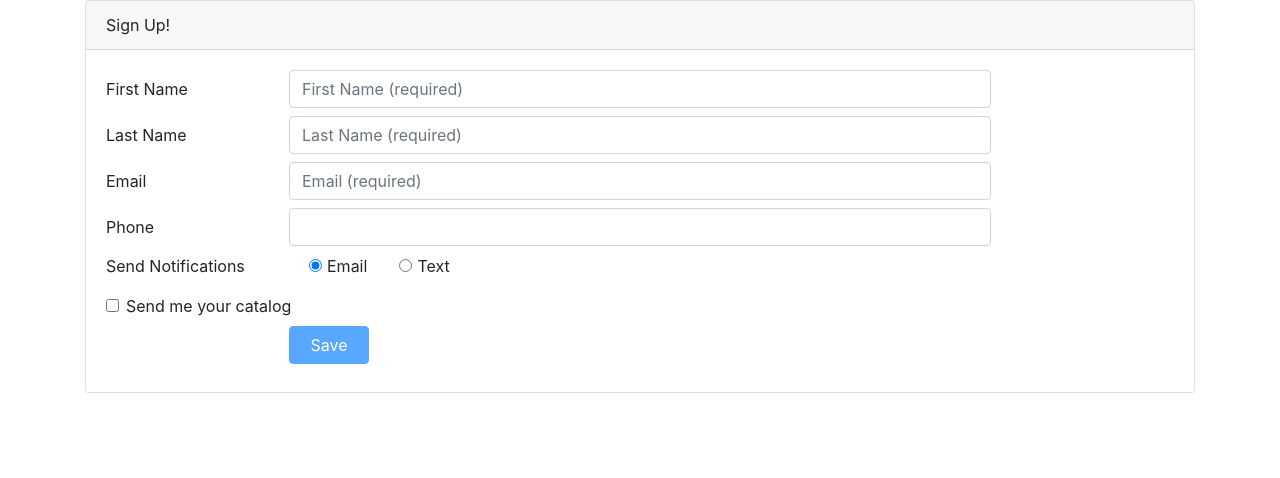
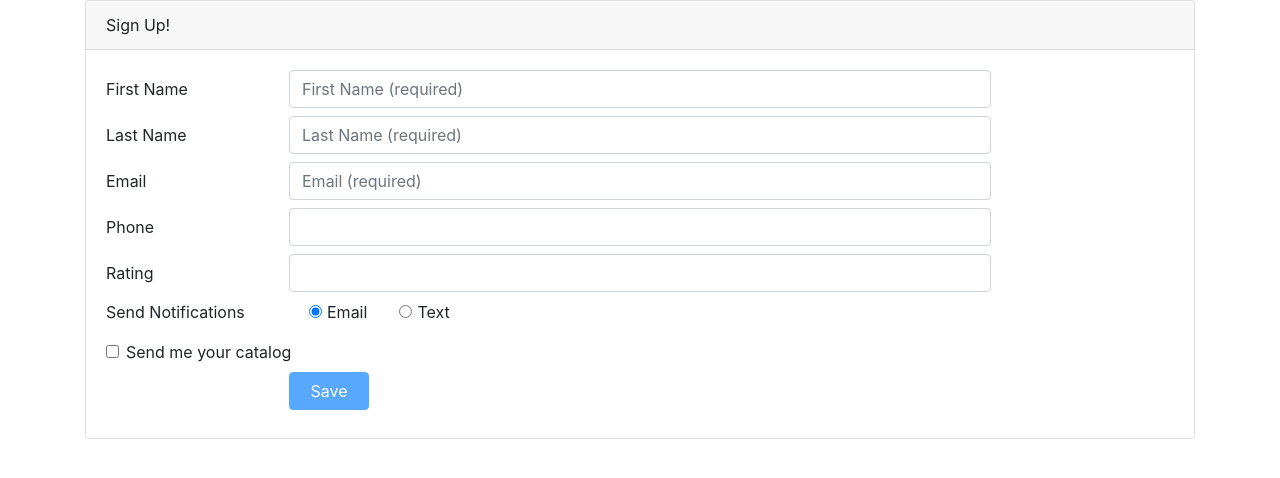
Before and after one commit to chiraranw/angular-reactive-forms, an Angular app: page / in a window 1280 px wide. Shown: the top 478 px of the page. Built offline with nearby package versions, Linux system fonts and the light colour scheme.

Commit message:
Adjusting validation rules at runtime: refactoring the func

```diff
--- a/src/app/customers/customer.component.html
+++ b/src/app/customers/customer.component.html
@@ -109,6 +109,30 @@
           <span class="invalid-feedback">
             <span *ngIf="customerForm.controls.phone.errors?.required">
               Please enter your phone.
+            </span>
+          </span>
+        </div>
+      </div>
+
+      <div class="form-group row mb-2">
+        <label for="rating" class="col-md-2 col-form-label">Rating</label>
+        <div class="col-md-8">
+          <input
+            type="number"
+            class="form-control"
+            id="rating"
+            formControlName="rating"
+            [ngClass]="{
+              'is-invalid':
+                (customerForm.controls.rating.touched ||
+                  customerForm.controls.rating.dirty) &&
+                !customerForm.controls.rating.valid
+            }"
+          />
+
+          <span class="invalid-feedback">
+            <span *ngIf="customerForm.controls.rating.errors?.rating">
+              Please enter your rating from 1 to 5.
             </span>
           </span>
         </div>
--- a/src/app/customers/customer.component.ts
+++ b/src/app/customers/customer.component.ts
@@ -7,6 +7,7 @@ import {
   Validators,
   FormControl,
   AbstractControl,
+  ValidatorFn,
 } from '@angular/forms';
 
 @Component({
@@ -26,6 +27,7 @@ export class CustomerComponent implements OnInit {
       lastName: ['', [Validators.required, Validators.maxLength(50)]],
       email: ['', [Validators.required, Validators.email]],
       phone: ['', [Validators.required]],
+      rating: [null, [ratingValidator(1, 5)]],
       notification: ['email'],
       sendCatalog: [],
     });
@@ -44,3 +46,15 @@ export class CustomerComponent implements OnInit {
 
   save(customerForm): void {}
 }
+
+function ratingValidator(min: number, max: number): ValidatorFn {
+  return (c: AbstractControl): { [key: string]: boolean } | null => {
+    if (
+      c.value !== null &&
+      (isNaN(c.value) || c.value < min || c.value > max)
+    ) {
+      return { rating: true };
+    }
+    return null;
+  };
+}
```
